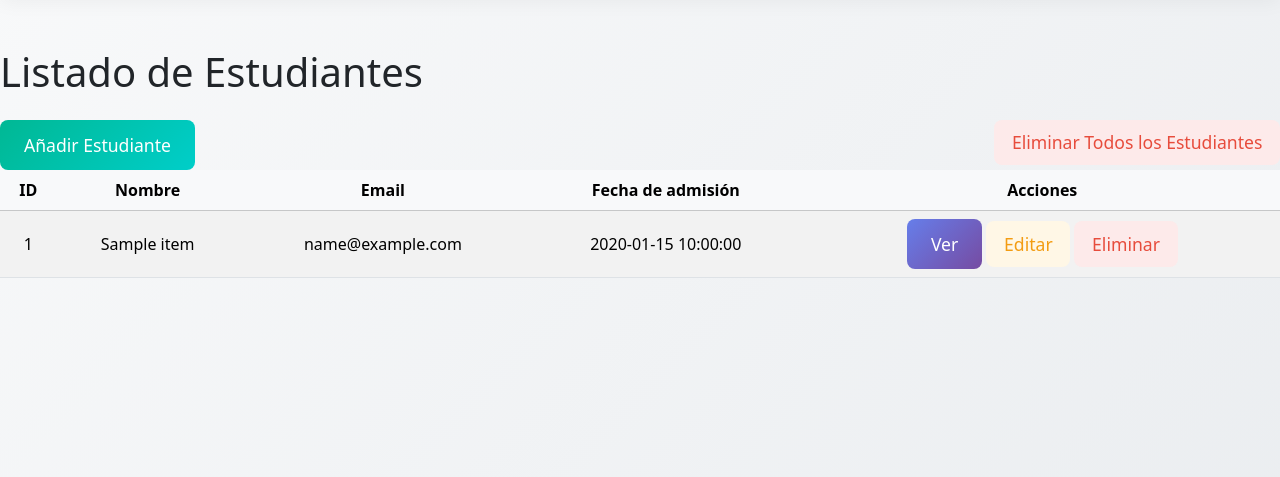
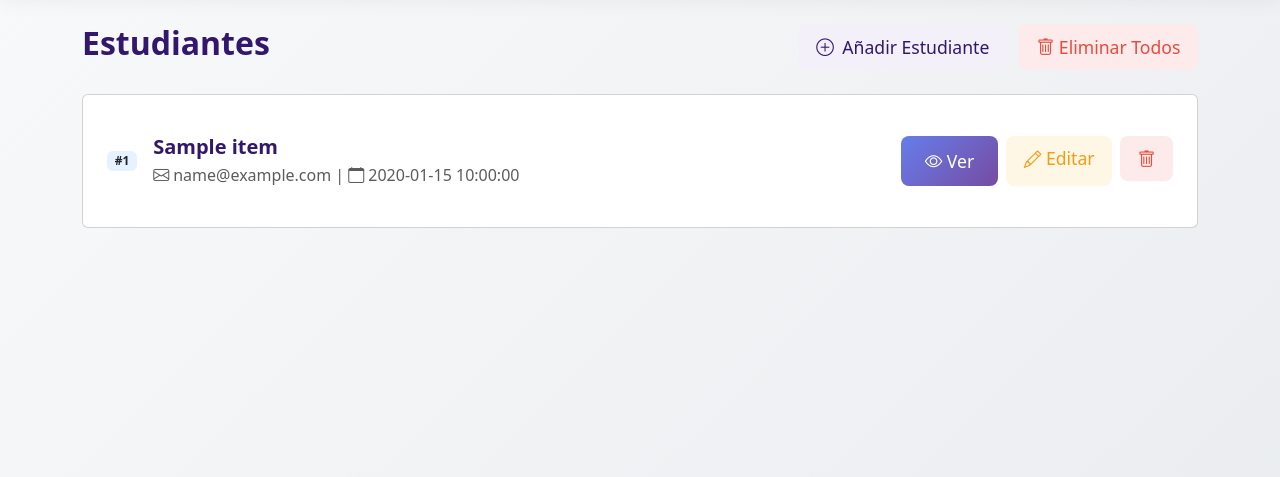
Before and after one commit to JGalindo16/Proyecto_Verficable, a Flask app: template app/templates/students/index.html in a window 1280 px wide. Shown: the part 61-538 px from the top of the page. After the commit the page ends 289 px from the top, so only its background shows below. Run offline with Flask 3, Linux system fonts and the light colour scheme; the template is opened without the code that fills it: most values are stand-ins (such as "Sample title", 1, 10 or a date in 2020).

Commit message:
style: enhance student forms and UI for create, edit, and show pages

```diff
--- a/app/templates/students/index.html
+++ b/app/templates/students/index.html
@@ -3,45 +3,57 @@
 {% block title %}Listado de Estudiantes{% endblock %}
 
 {% block content %}
-<h1 class="mt-5 mb-4">Listado de Estudiantes</h1>
-
-<div class="mt-3 d-flex justify-content-between">
-    <a href="/students/create" class="btn btn-success">Añadir Estudiante</a>
+<div class="container py-4">
+    <div class="d-flex justify-content-between align-items-center mb-4">
+        <h2 class="fw-bold" style="color: var(--title-color);">Estudiantes</h2>
+        <div>
+            <a href="/students/create" class="btn btn-courses btn-action me-2">
+                <i class="bi bi-plus-circle me-1"></i> Añadir Estudiante
+            </a>
             {% if data %}
             <form action="/students/delete-all" method="POST" class="d-inline" onsubmit="return confirmDeleteAll()">
-        <button type="submit" class="btn btn-danger">Eliminar Todos los Estudiantes</button>
+                <button type="submit" class="btn btn-danger btn-action">
+                    <i class="bi bi-trash"></i> Eliminar Todos
+                </button>
             </form>
             {% endif %}
         </div>
+    </div>
 
-<table class="table table-striped align-middle">
-    <thead class="table-light">
-        <tr>
-            <th>ID</th>
-            <th>Nombre</th>
-            <th>Email</th>
-            <th>Fecha de admisión</th>
-            <th>Acciones</th>
-        </tr>
-    </thead>
-    <tbody>
+    <div class="card card-action p-4">
         {% for s in data %}
-        <tr>
-            <td>{{ s.id }}</td>
-            <td>{{ s.name }}</td>
-            <td>{{ s.email }}</td>
-            <td>{{ s.admission_date }}</td>
-            <td>
-                <a href="/students/{{ s.id }}" class="btn btn-sm btn-primary">Ver</a>
-                <a href="/students/{{ s.id }}/edit" class="btn btn-sm btn-warning">Editar</a>
+        <div class="d-flex justify-content-between align-items-center py-3 {% if not loop.last %}border-bottom{% endif %}">
+            <div class="d-flex align-items-center">
+                <span class="badge bg-light-blue text-dark me-3">#{{ s.id }}</span>
+                <div>
+                    <h5 class="mb-1 fw-bold" style="color: var(--title-color);">{{ s.name }}</h5>
+                    <div class="text-muted">
+                        <i class="bi bi-envelope me-1"></i>{{ s.email }} |
+                        <i class="bi bi-calendar me-1"></i>{{ s.admission_date }}
+                    </div>
+                </div>
+            </div>
+            <div class="d-flex gap-2">
+                <a href="/students/{{ s.id }}" class="btn btn-primary btn-sm">
+                    <i class="bi bi-eye"></i> Ver
+                </a>
+                <a href="/students/{{ s.id }}/edit" class="btn btn-warning btn-sm">
+                    <i class="bi bi-pencil"></i> Editar
+                </a>
                 <form action="/students/{{ s.id }}/delete" method="POST" class="d-inline">
-                    <button type="submit" class="btn btn-sm btn-danger" onclick="return confirm('¿Eliminar este estudiante?')">Eliminar</button>
+                    <button type="submit" class="btn btn-danger btn-sm" onclick="return confirm('¿Eliminar este estudiante?')">
+                        <i class="bi bi-trash"></i>
+                    </button>
                 </form>
-            </td>
-        </tr>
+            </div>
+        </div>
+        {% else %}
+        <div class="text-center py-4">
+            <div class="alert alert-info">No hay estudiantes registrados.</div>
+        </div>
         {% endfor %}
-    </tbody>
-</table>
+    </div>
+</div>
 
 <script>
 function confirmDeleteAll() {
```
Also changed, not shown: app/templates/students/create.html (+26 -15 lines), app/templates/students/edit.html (+24 -15 lines), app/templates/students/show.html (+29 -15 lines). Lines whose indentation alone changed are shown as unchanged.
